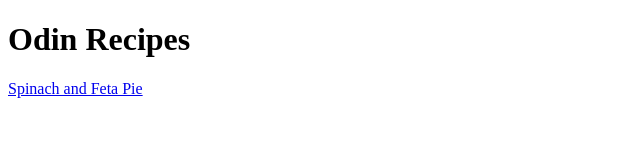
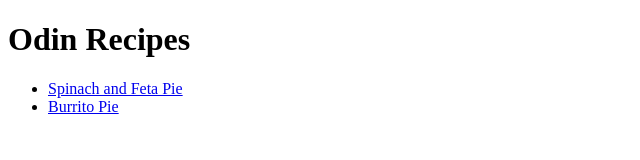
Before and after one commit to markvisco/odin-recipes2, a plain HTML site: page index.html in a window 1280 px wide. Shown: the whole page, without its empty margins (0-640 px from the left). Drawn offline with Linux system fonts and the light colour scheme.

Commit message:
Add link for new burrito recipe page Add unordered list

```diff
--- a/index.html
+++ b/index.html
@@ -3,8 +3,12 @@
     <head>
         <meta charset="utf-8">
     </head>
+
     <body>
         <h1>Odin Recipes</h1>
-        <a href="recipes/spinachfetapie.html">Spinach and Feta Pie</a>
+        <ul>
+            <li><a href="recipes/spinachfetapie.html">Spinach and Feta Pie</a><br></li>
+            <li><a href="recipes/burritopie.html">Burrito Pie</a></li>
+         </ol>
     </body>
 </html>
```
